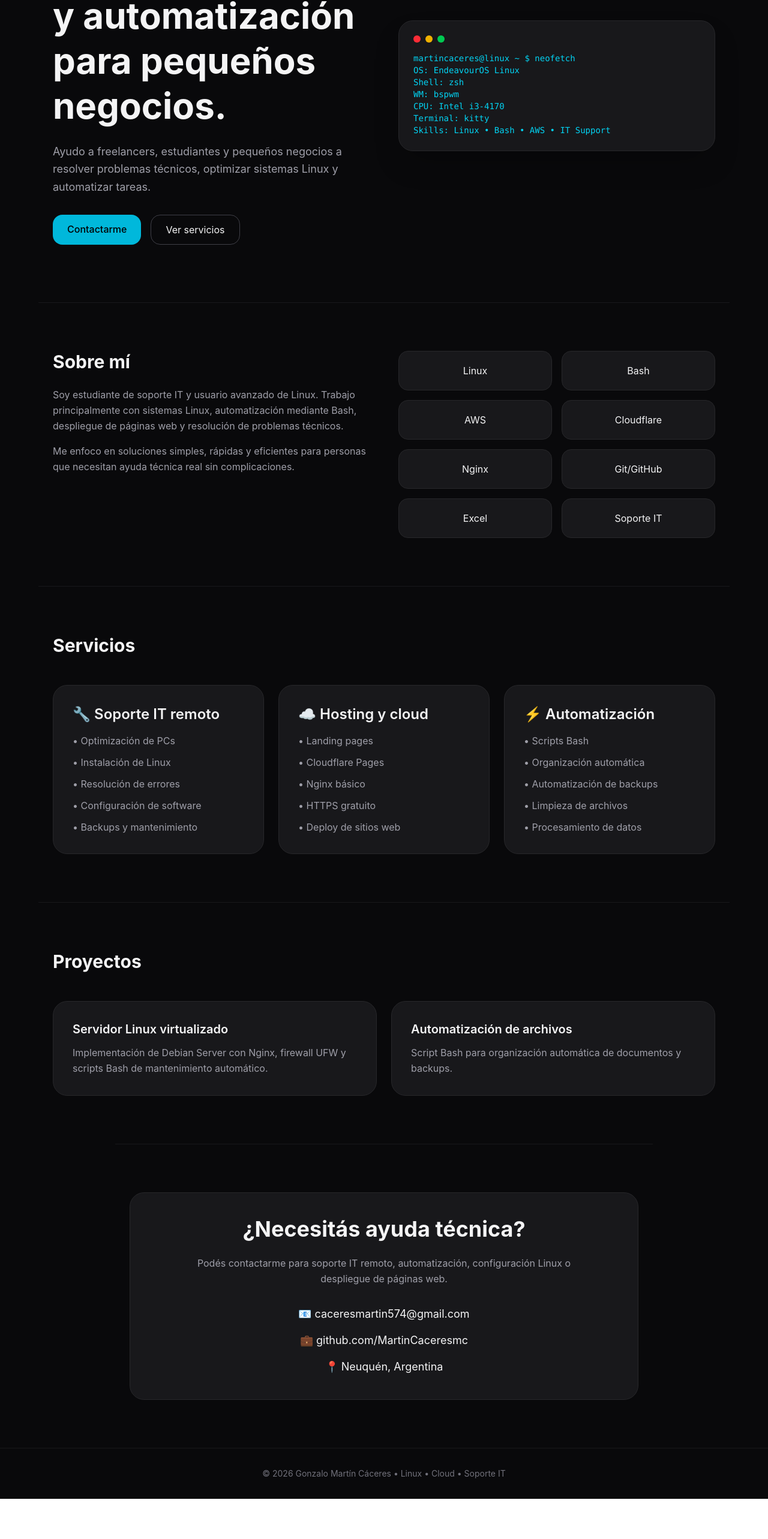
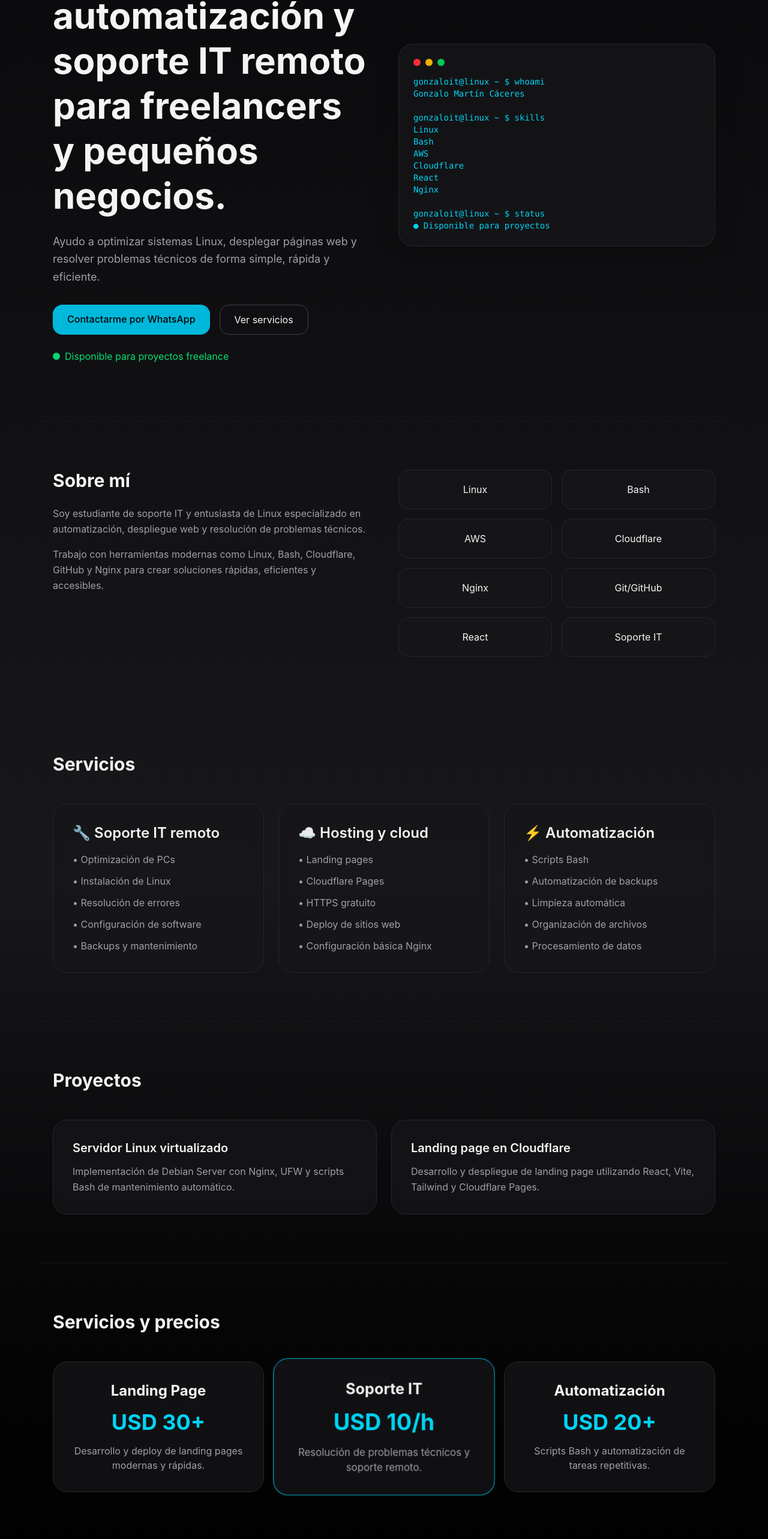
Before and after one commit to MartinCaceresmc/landing-page, a React (Vite) app: page / in a window 1280 px wide. Shown: the part 218-2784 px from the top of the page at 60% size. Before the commit the page ends 2717 px from the top, so only its background shows below. Built offline with nearby package versions, Linux system fonts and the light colour scheme.

Commit message:
modifcacion del diseño y estructura

```diff
--- a/src/App.jsx
+++ b/src/App.jsx
@@ -1,29 +1,31 @@
 export default function LandingPage() {
   return (
-    <div className="min-h-screen bg-zinc-950 text-zinc-100 font-sans">
+    <div className="min-h-screen bg-gradient-to-b from-zinc-950 via-zinc-900 to-black text-zinc-100 font-sans">
       {/* HERO */}
       <section className="max-w-6xl mx-auto px-6 py-24">
         <div className="grid md:grid-cols-2 gap-12 items-center">
           <div>
             <p className="text-cyan-400 text-sm mb-4 tracking-widest uppercase">
-              Linux • Cloud • Soporte IT
+              Linux • Cloud • Automatización • Soporte IT
             </p>
 
             <h1 className="text-5xl md:text-6xl font-bold leading-tight mb-6">
-              Soporte IT remoto y automatización para pequeños negocios.
+              Soluciones Linux, automatización y soporte IT remoto para
+              freelancers y pequeños negocios.
             </h1>
 
             <p className="text-zinc-400 text-lg mb-8 leading-relaxed">
-              Ayudo a freelancers, estudiantes y pequeños negocios a resolver
-              problemas técnicos, optimizar sistemas Linux y automatizar tareas.
+              Ayudo a optimizar sistemas Linux, desplegar páginas web y resolver
+              problemas técnicos de forma simple, rápida y eficiente.
             </p>
 
             <div className="flex flex-wrap gap-4">
               <a
-                href="#contacto"
+                href="https://wa.me/549299XXXXXXX"
+                target="_blank"
                 className="bg-cyan-500 hover:bg-cyan-400 transition px-6 py-3 rounded-2xl font-medium text-black"
               >
-                Contactarme
+                Contactarme por WhatsApp
               </a>
 
               <a
@@ -33,10 +35,15 @@ export default function LandingPage() {
                 Ver servicios
               </a>
             </div>
+
+            <div className="flex items-center gap-2 mt-6 text-green-400">
+              <div className="w-3 h-3 bg-green-400 rounded-full animate-pulse" />
+              Disponible para proyectos freelance
+            </div>
           </div>
 
           <div>
-            <div className="bg-zinc-900 border border-zinc-800 rounded-3xl shadow-2xl p-6">
+            <div className="bg-zinc-900/70 backdrop-blur border border-zinc-800 rounded-3xl shadow-2xl p-6">
               <div className="flex gap-2 mb-4">
                 <div className="w-3 h-3 rounded-full bg-red-500" />
                 <div className="w-3 h-3 rounded-full bg-yellow-500" />
@@ -44,13 +51,19 @@ export default function LandingPage() {
               </div>
 
               <pre className="text-sm text-cyan-400 overflow-x-auto">
-{`martincaceres@linux ~ $ neofetch
-OS: EndeavourOS Linux
-Shell: zsh
-WM: bspwm
-CPU: Intel i3-4170
-Terminal: kitty
-Skills: Linux • Bash • AWS • IT Support`}
+{`gonzaloit@linux ~ $ whoami
+Gonzalo Martín Cáceres
+
+gonzaloit@linux ~ $ skills
+Linux
+Bash
+AWS
+Cloudflare
+React
+Nginx
+
+gonzaloit@linux ~ $ status
+● Disponible para proyectos`}
               </pre>
             </div>
           </div>
@@ -64,14 +77,15 @@ Skills: Linux • Bash • AWS • IT Support`}
             <h2 className="text-3xl font-bold mb-6">Sobre mí</h2>
 
             <p className="text-zinc-400 leading-relaxed mb-4">
-              Soy estudiante de soporte IT y usuario avanzado de Linux. Trabajo
-              principalmente con sistemas Linux, automatización mediante Bash,
-              despliegue de páginas web y resolución de problemas técnicos.
+              Soy estudiante de soporte IT y entusiasta de Linux especializado
+              en automatización, despliegue web y resolución de problemas
+              técnicos.
             </p>
 
             <p className="text-zinc-400 leading-relaxed">
-              Me enfoco en soluciones simples, rápidas y eficientes para
-              personas que necesitan ayuda técnica real sin complicaciones.
+              Trabajo con herramientas modernas como Linux, Bash, Cloudflare,
+              GitHub y Nginx para crear soluciones rápidas, eficientes y
+              accesibles.
             </p>
           </div>
 
@@ -83,12 +97,12 @@ Skills: Linux • Bash • AWS • IT Support`}
               'Cloudflare',
               'Nginx',
               'Git/GitHub',
-              'Excel',
+              'React',
               'Soporte IT',
             ].map((skill) => (
               <div
                 key={skill}
-                className="bg-zinc-900 border border-zinc-800 rounded-2xl p-5 text-center hover:border-cyan-400 transition"
+                className="bg-zinc-900/70 backdrop-blur border border-zinc-800 rounded-2xl p-5 text-center hover:border-cyan-400 hover:scale-105 transition duration-300"
               >
                 {skill}
               </div>
@@ -105,7 +119,7 @@ Skills: Linux • Bash • AWS • IT Support`}
         <h2 className="text-3xl font-bold mb-12">Servicios</h2>
 
         <div className="grid md:grid-cols-3 gap-6">
-          <div className="bg-zinc-900 border border-zinc-800 rounded-3xl p-8 hover:border-cyan-400 transition">
+          <div className="bg-zinc-900/70 backdrop-blur border border-zinc-800 rounded-3xl p-8 hover:border-cyan-400 hover:scale-105 transition duration-300">
             <h3 className="text-2xl font-semibold mb-4">
               🔧 Soporte IT remoto
             </h3>
@@ -119,7 +133,7 @@ Skills: Linux • Bash • AWS • IT Support`}
             </ul>
           </div>
 
-          <div className="bg-zinc-900 border border-zinc-800 rounded-3xl p-8 hover:border-cyan-400 transition">
+          <div className="bg-zinc-900/70 backdrop-blur border border-zinc-800 rounded-3xl p-8 hover:border-cyan-400 hover:scale-105 transition duration-300">
             <h3 className="text-2xl font-semibold mb-4">
               ☁️ Hosting y cloud
             </h3>
@@ -127,22 +141,22 @@ Skills: Linux • Bash • AWS • IT Support`}
             <ul className="space-y-3 text-zinc-400">
               <li>• Landing pages</li>
               <li>• Cloudflare Pages</li>
-              <li>• Nginx básico</li>
               <li>• HTTPS gratuito</li>
               <li>• Deploy de sitios web</li>
+              <li>• Configuración básica Nginx</li>
             </ul>
           </div>
 
-          <div className="bg-zinc-900 border border-zinc-800 rounded-3xl p-8 hover:border-cyan-400 transition">
+          <div className="bg-zinc-900/70 backdrop-blur border border-zinc-800 rounded-3xl p-8 hover:border-cyan-400 hover:scale-105 transition duration-300">
             <h3 className="text-2xl font-semibold mb-4">
               ⚡ Automatización
             </h3>
 
             <ul className="space-y-3 text-zinc-400">
               <li>• Scripts Bash</li>
-              <li>• Organización automática</li>
               <li>• Automatización de backups</li>
-              <li>• Limpieza de archivos</li>
+              <li>• Limpieza automática</li>
+              <li>• Organización de archivos</li>
               <li>• Procesamiento de datos</li>
             </ul>
           </div>
@@ -154,24 +168,68 @@ Skills: Linux • Bash • AWS • IT Support`}
         <h2 className="text-3xl font-bold mb-12">Proyectos</h2>
 
         <div className="grid md:grid-cols-2 gap-6">
-          <div className="bg-zinc-900 border border-zinc-800 rounded-3xl p-8">
+          <div className="bg-zinc-900/70 backdrop-blur border border-zinc-800 rounded-3xl p-8 hover:border-cyan-400 hover:scale-105 transition duration-300">
             <h3 className="text-xl font-semibold mb-3">
               Servidor Linux virtualizado
             </h3>
 
             <p className="text-zinc-400 leading-relaxed">
-              Implementación de Debian Server con Nginx, firewall UFW y scripts
-              Bash de mantenimiento automático.
+              Implementación de Debian Server con Nginx, UFW y scripts Bash de
+              mantenimiento automático.
             </p>
           </div>
 
-          <div className="bg-zinc-900 border border-zinc-800 rounded-3xl p-8">
+          <div className="bg-zinc-900/70 backdrop-blur border border-zinc-800 rounded-3xl p-8 hover:border-cyan-400 hover:scale-105 transition duration-300">
             <h3 className="text-xl font-semibold mb-3">
-              Automatización de archivos
+              Landing page en Cloudflare
             </h3>
 
             <p className="text-zinc-400 leading-relaxed">
-              Script Bash para organización automática de documentos y backups.
+              Desarrollo y despliegue de landing page utilizando React, Vite,
+              Tailwind y Cloudflare Pages.
+            </p>
+          </div>
+        </div>
+      </section>
+
+      {/* PRECIOS */}
+      <section className="max-w-6xl mx-auto px-6 py-20 border-t border-zinc-900">
+        <h2 className="text-3xl font-bold mb-12">Servicios y precios</h2>
+
+        <div className="grid md:grid-cols-3 gap-6">
+          <div className="bg-zinc-900/70 backdrop-blur border border-zinc-800 rounded-3xl p-8 text-center">
+            <h3 className="text-2xl font-bold mb-4">Landing Page</h3>
+
+            <p className="text-4xl font-bold text-cyan-400 mb-4">
+              USD 30+
+            </p>
+
+            <p className="text-zinc-400">
+              Desarrollo y deploy de landing pages modernas y rápidas.
+            </p>
+          </div>
+
+          <div className="bg-zinc-900/70 backdrop-blur border border-cyan-500 rounded-3xl p-8 text-center scale-105">
+            <h3 className="text-2xl font-bold mb-4">Soporte IT</h3>
+
+            <p className="text-4xl font-bold text-cyan-400 mb-4">
+              USD 10/h
+            </p>
+
+            <p className="text-zinc-400">
+              Resolución de problemas técnicos y soporte remoto.
+            </p>
+          </div>
+
+          <div className="bg-zinc-900/70 backdrop-blur border border-zinc-800 rounded-3xl p-8 text-center">
+            <h3 className="text-2xl font-bold mb-4">Automatización</h3>
+
+            <p className="text-4xl font-bold text-cyan-400 mb-4">
+              USD 20+
+            </p>
+
+            <p className="text-zinc-400">
+              Scripts Bash y automatización de tareas repetitivas.
             </p>
           </div>
         </div>
@@ -182,35 +240,35 @@ Skills: Linux • Bash • AWS • IT Support`}
         id="contacto"
         className="max-w-4xl mx-auto px-6 py-20 border-t border-zinc-900"
       >
-        <div className="bg-zinc-900 border border-zinc-800 rounded-3xl p-10 text-center">
+        <div className="bg-zinc-900/70 backdrop-blur border border-zinc-800 rounded-3xl p-10 text-center">
           <h2 className="text-4xl font-bold mb-6">
             ¿Necesitás ayuda técnica?
           </h2>
 
           <p className="text-zinc-400 mb-8 max-w-2xl mx-auto leading-relaxed">
-            Podés contactarme para soporte IT remoto, automatización,
-            configuración Linux o despliegue de páginas web.
+            Podés contactarme para soporte IT remoto, automatización Linux o
+            despliegue de páginas web.
           </p>
 
           <div className="flex flex-col gap-4 items-center text-lg">
-            <p>
-              📧 caceresmartin574@gmail.com
-            </p>
+            <p>📧 caceresmartin574@gmail.com</p>
 
-            <p>
-              💼 github.com/MartinCaceresmc
-            </p>
+            <a
+              href="https://github.com/MartinCaceresmc"
+              target="_blank"
+              className="text-cyan-400 hover:text-cyan-300 transition"
+            >
+              GitHub
+            </a>
 
-            <p>
-              📍 Neuquén, Argentina
-            </p>
+            <p>📍 Neuquén, Argentina</p>
           </div>
         </div>
       </section>
 
       {/* FOOTER */}
       <footer className="border-t border-zinc-900 py-8 text-center text-zinc-500 text-sm">
-        © 2026 Gonzalo Martín Cáceres • Linux • Cloud • Soporte IT
+        © 2026 GonzaloIT — Linux • Cloud • Automatización • Soporte IT
       </footer>
     </div>
   );
```
